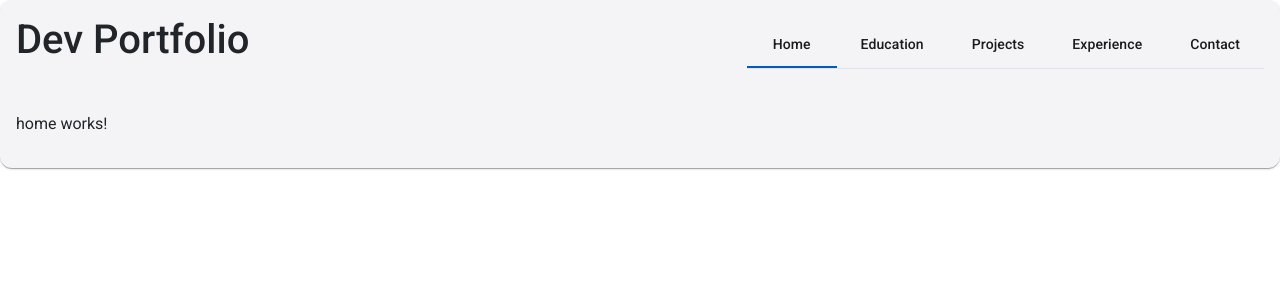
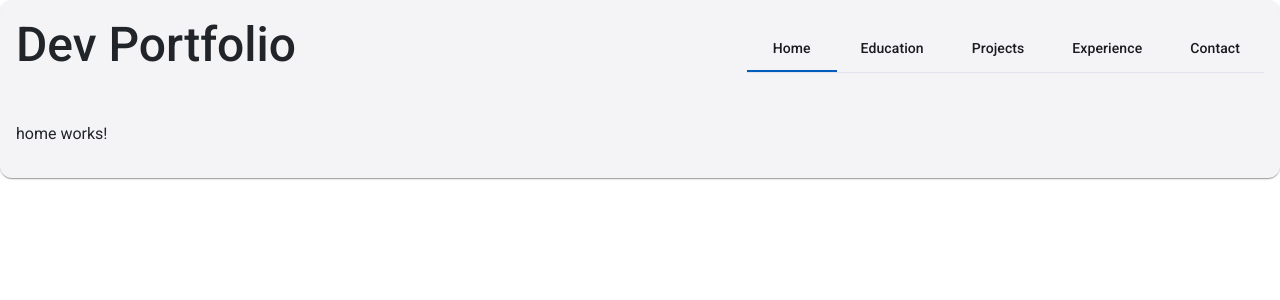
Before and after one commit to Sheha-Dev/DeveloperPortfolio, an Angular app in the folder DeveloperPortfolio/: page / in a window 1280 px wide. Shown: the top 300 px of the page. Built offline with nearby package versions, Linux system fonts and the light colour scheme.

Commit message:
Development - Set Font Sizes of  All H1 Tags

```diff
--- a/DeveloperPortfolio/src/styles.scss
+++ b/DeveloperPortfolio/src/styles.scss
@@ -2,3 +2,10 @@
 
 html, body { height: 100%; }
 body { margin: 0; font-family: Roboto, "Helvetica Neue", sans-serif; }
+
+/* remove this */
+@media (min-width: 1200px) {
+   h1{
+    font-size: 3.0rem !important;
+  }
+}
```
